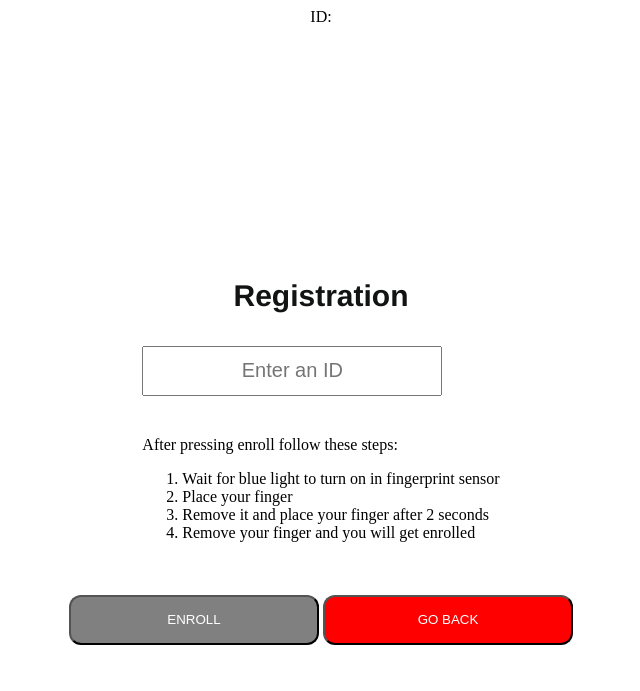
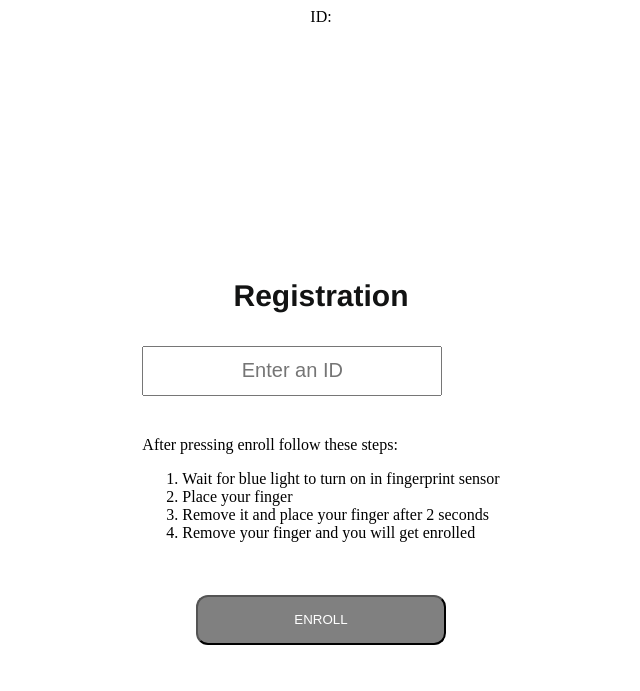
Before and after one commit to gangadharashettypj/voicebioauth, a Flask app: page /enroll in a window 1280 px wide. Shown: the top 691 px of the page, without its empty margins (319-959 px from the left). Run offline with Flask 3, Linux system fonts and the light colour scheme.

Commit message:
initial commit

```diff
--- a/templates/enroll.html
+++ b/templates/enroll.html
@@ -90,7 +90,7 @@
                 </tr>
             </table>
             <button type="submit" id="enroll">ENROLL</button>
-            <button  id="back" onclick="location.href='/'">GO BACK</button>
+<!--            <button  id="back" onclick="location.href='/'">GO BACK</button>-->
         </div>
     </form>
 
--- a/templates/login.html
+++ b/templates/login.html
@@ -69,7 +69,7 @@
 
             <h1>{{ message }}</h1>
 
-            <button id="back" onclick="location.href='/'">GO BACK</button>
+<!--            <button id="back" onclick="location.href='/'">GO BACK</button>-->
         </form>
 
     </div>
```
